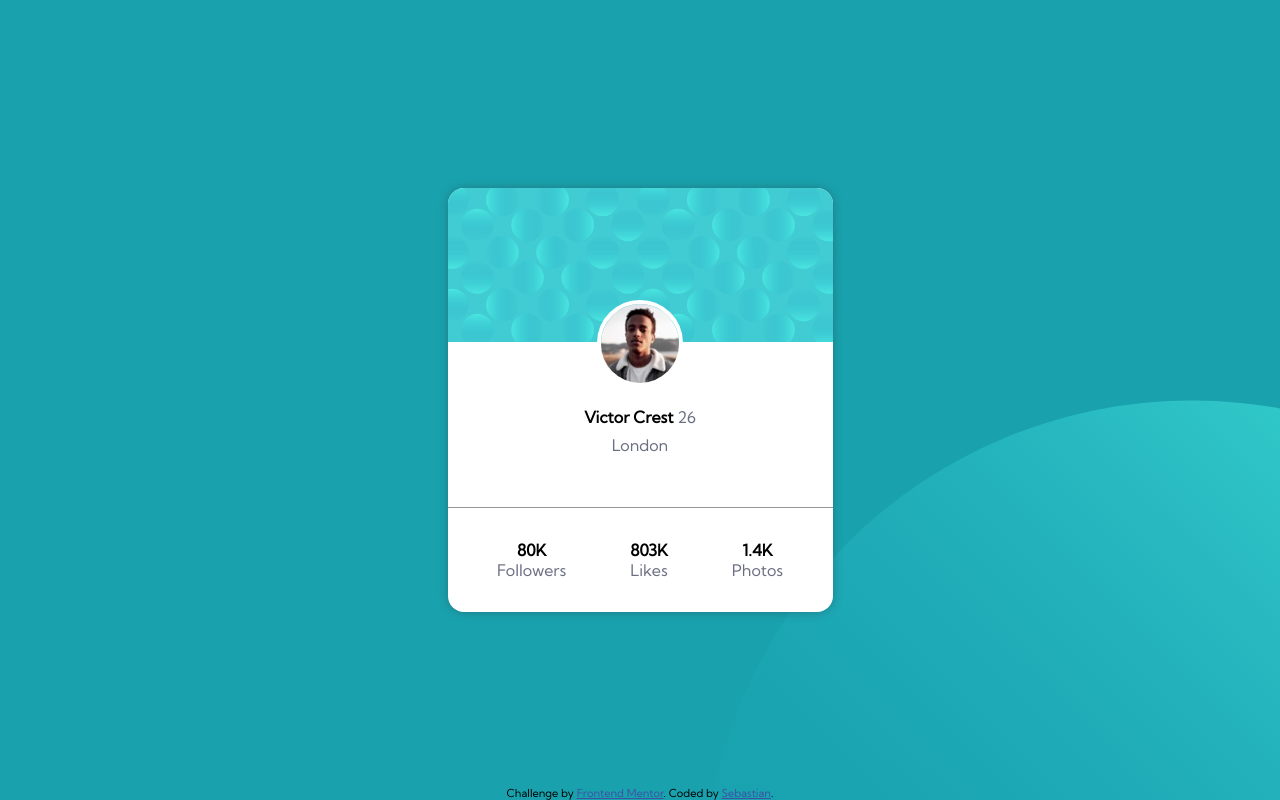
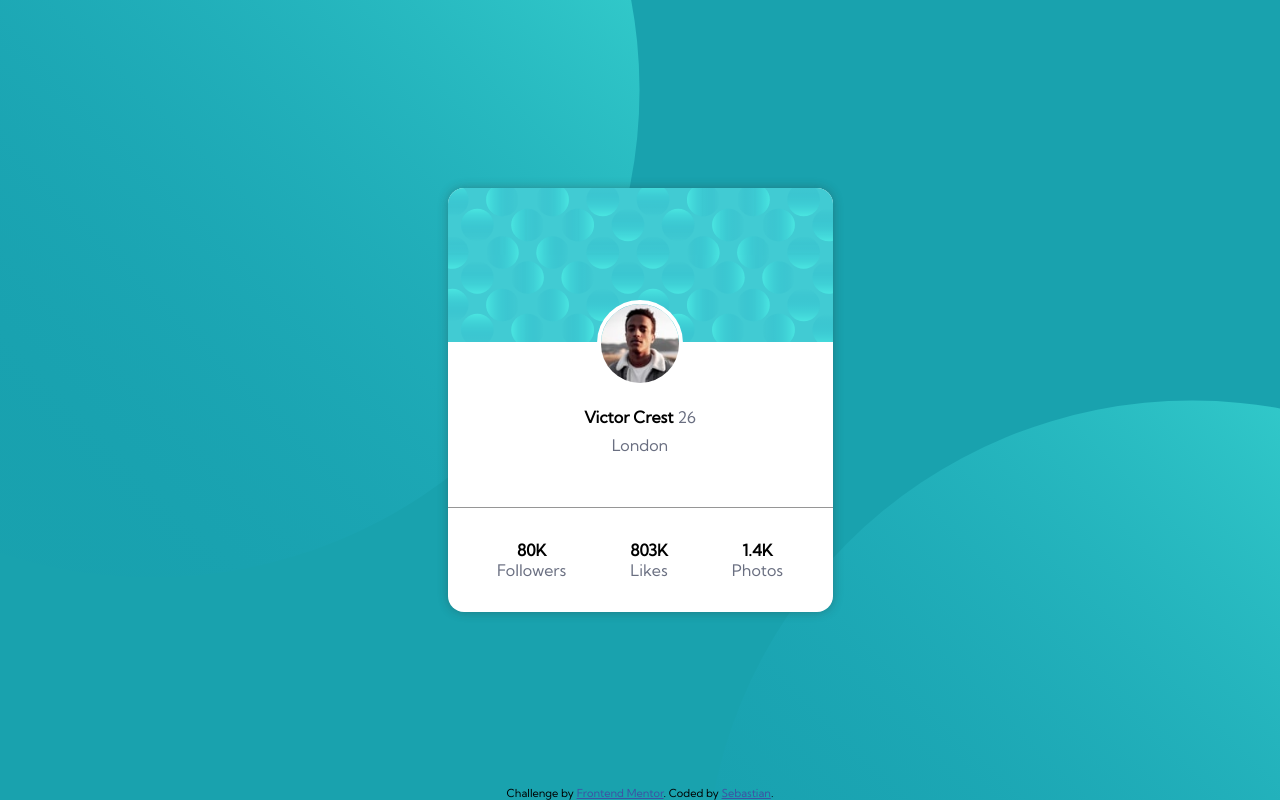
Before and after one commit to Basti576/profile-card-component-main, a plain HTML site: page index.html in a window 1280 px wide. Drawn offline with Linux system fonts and the light colour scheme.

Commit message:
Update style.css

```diff
--- a/css/style.css
+++ b/css/style.css
@@ -6,7 +6,7 @@
 }
 html{
     background-color: hsl(185, 75%, 39%);
-    background-image: url("./images/profile-card-component-main/images/bg-pattern-top.svg"),url("/profile-card-component-main/images/bg-pattern-top.svg");
+    background-image: url("../images/bg-pattern-top.svg"),url("../images/bg-pattern-top.svg");
 
     background-repeat:no-repeat no-repeat;
     background-position:
```
